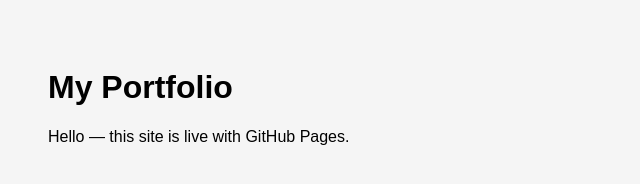
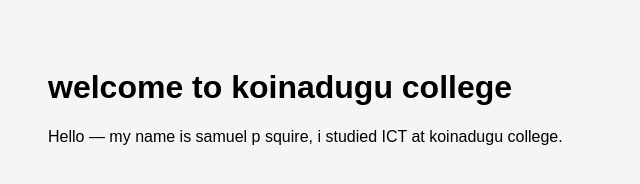
Before and after one commit to samuelsquire03-svg/portfolio-site, a plain HTML site: page index.html in a window 1280 px wide. Shown: the whole page, without its empty margins (0-640 px from the left). Drawn offline with Linux system fonts and the light colour scheme.

Commit message:
Add files via upload

```diff
--- a/index.html
+++ b/index.html
@@ -6,7 +6,7 @@
   <link rel="stylesheet" href="styles.css">
 </head>
 <body>
-  <h1>My Portfolio</h1>
-  <p>Hello — this site is live with GitHub Pages.</p>
+  <h1>welcome to koinadugu college</h1>
+  <p>Hello — my name is samuel p squire, i studied ICT at koinadugu college.</p>
 </body>
 </html>
```
